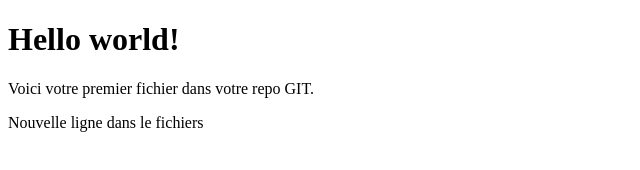
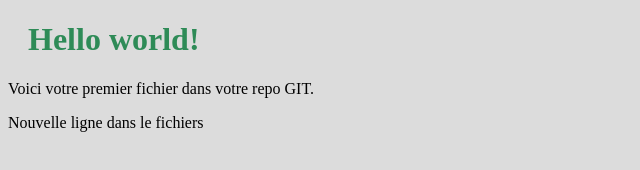
Before and after one commit to HorialForm/hello-world, a plain HTML site: page index.html in a window 1280 px wide. Shown: the whole page, without its empty margins (0-640 px from the left). Drawn offline with Linux system fonts and the light colour scheme.

Commit message:
fix(index.html,lightgreen.css):update css

```diff
--- a/index.html
+++ b/index.html
@@ -3,6 +3,7 @@
 
 <head>
     <title>Hello World!</title>
+    <link rel="stylesheet" href="lightgreen.css">
 </head>
 
 <body>
--- a/lightgreen.css
+++ b/lightgreen.css
@@ -1,5 +1,5 @@
 body {
-    background-color: whitesmoke;
+    background-color: Gainsboro;
 }
 
 h1 {
```
